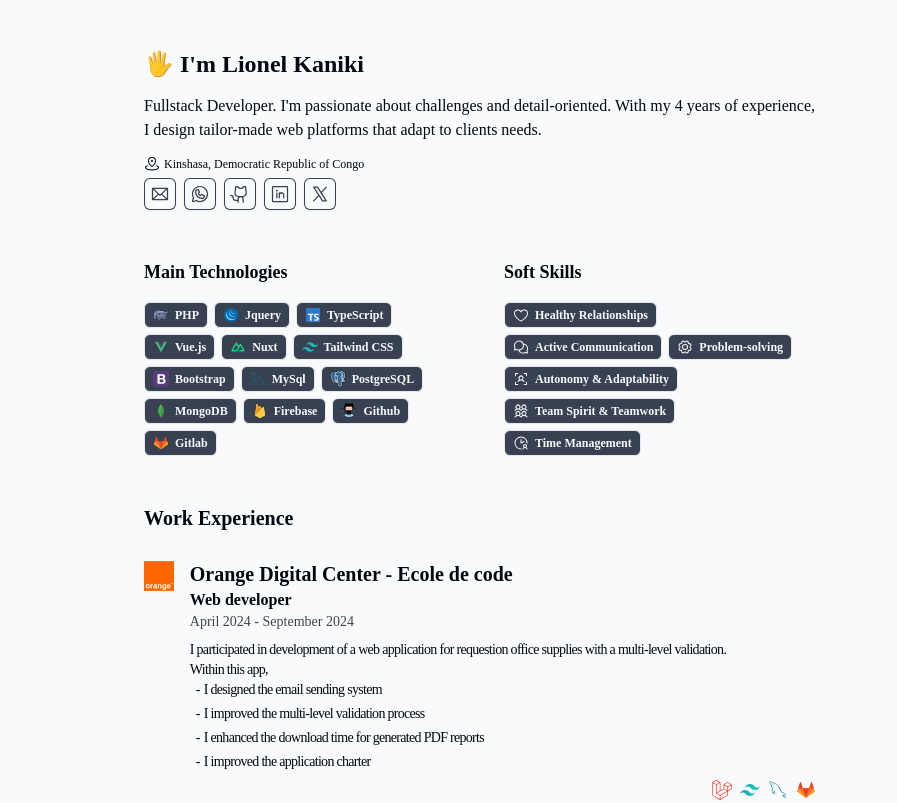
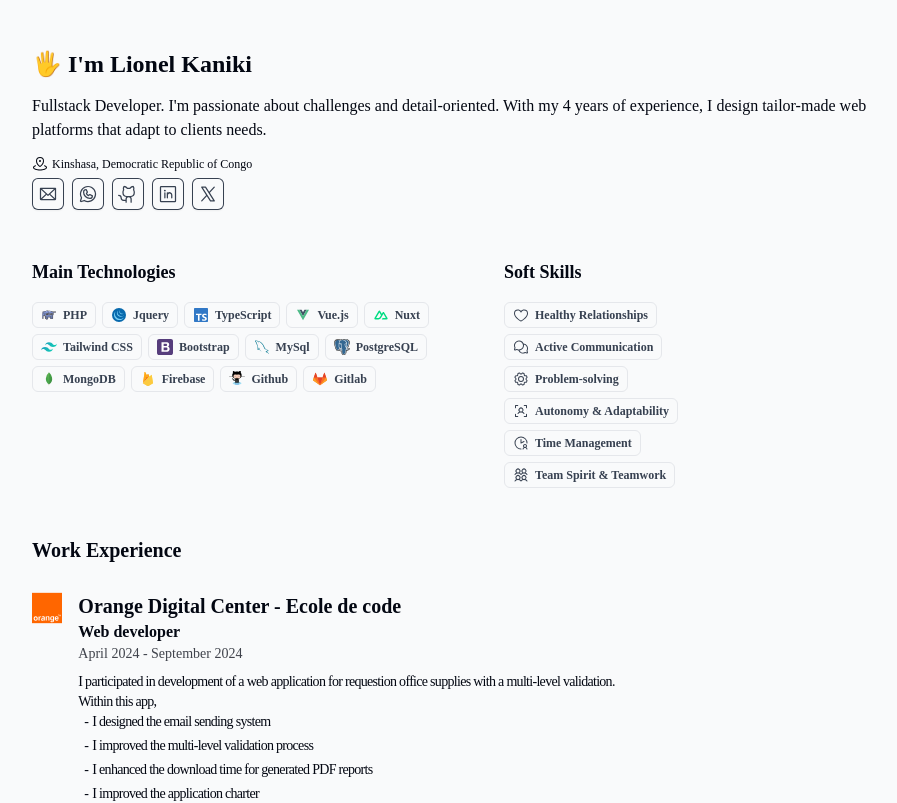
Before and after one commit to mr-leo44/portfoleo, a Nuxt app: page / in a window 1280 px wide. Shown: the top 803 px of the page, without its empty margins (160-1057 px from the left). Built offline with nearby package versions, Linux system fonts and the light colour scheme.

Commit message:
update index.vue

```diff
--- a/pages/index.vue
+++ b/pages/index.vue
@@ -1,5 +1,5 @@
 <template>
-  <div class="max-w-2xl relative w-full mx-auto py-8 xl:py-12 px-6 xl:px-0">
+  <div class="max-w-4xl relative w-full mx-auto py-8 xl:py-12 px-6 xl:px-0">
     <!-- Header -->
     <header>
       <div class="flex flex-col gap-8 xl:gap-28">
@@ -12,19 +12,19 @@
           </div>
           <!-- Credentials -->
           <div class="flex items-center gap-2">
-            <button title="CLiquez pour copier mon adresse mail" type="button" class="focus:outline-none focus-visible:outline-0 disabled:cursor-not-allowed disabled:opacity-75 aria-disabled:cursor-not-allowed aria-disabled:opacity-75 flex-shrink-0 font-medium rounded-md text-sm gap-x-1.5 p-1.5 shadow-sm ring-1 ring-inset ring-gray-700 dark:ring-gray-300 text-gray-700 dark:text-gray-50 hover:text-gray-50 hover:bg-gray-900 disabled:bg-gray-50 aria-disabled:bg-gray-50 dark:bg-gray-800 dark:hover:bg-gray-100 dark:hover:text-gray-700 dark:disabled:bg-gray-800 dark:aria-disabled:bg-gray-800 focus-visible:ring-2 focus-visible:ring-gray-500 dark:focus-visible:ring-gray-400 inline-flex items-center">
+            <button title="Go to copy my email address" type="button" class="focus:outline-none focus-visible:outline-0 disabled:cursor-not-allowed disabled:opacity-75 aria-disabled:cursor-not-allowed aria-disabled:opacity-75 flex-shrink-0 font-medium rounded-md text-sm gap-x-1.5 p-1.5 shadow-sm ring-1 ring-inset ring-gray-700 dark:ring-gray-300 text-gray-700 dark:text-gray-50 hover:text-gray-50 hover:bg-gray-900 disabled:bg-gray-50 aria-disabled:bg-gray-50 dark:bg-gray-800 dark:hover:bg-gray-100 dark:hover:text-gray-700 dark:disabled:bg-gray-800 dark:aria-disabled:bg-gray-800 focus-visible:ring-2 focus-visible:ring-gray-500 dark:focus-visible:ring-gray-400 inline-flex items-center">
               <Icon name="ph:envelope" class="shrink-0 w-5 h-5" />
             </button>
-            <button title="Cliquez pour copier mon numero de téléphone" class="focus:outline-none focus-visible:outline-0 disabled:cursor-not-allowed disabled:opacity-75 aria-disabled:cursor-not-allowed aria-disabled:opacity-75 flex-shrink-0 font-medium rounded-md text-sm gap-x-1.5 p-1.5 shadow-sm ring-1 ring-inset ring-gray-700 dark:ring-gray-300 text-gray-700 dark:text-gray-50 hover:text-gray-50  hover:bg-gray-900 disabled:bg-gray-50 aria-disabled:bg-gray-50 dark:bg-gray-800 dark:hover:bg-gray-100 dark:hover:text-gray-700 dark:disabled:bg-gray-800 dark:aria-disabled:bg-gray-800 focus-visible:ring-2 focus-visible:ring-gray-500 dark:focus-visible:ring-gray-400 inline-flex items-center">
+            <button title="Go to copy my phone number" class="focus:outline-none focus-visible:outline-0 disabled:cursor-not-allowed disabled:opacity-75 aria-disabled:cursor-not-allowed aria-disabled:opacity-75 flex-shrink-0 font-medium rounded-md text-sm gap-x-1.5 p-1.5 shadow-sm ring-1 ring-inset ring-gray-700 dark:ring-gray-300 text-gray-700 dark:text-gray-50 hover:text-gray-50  hover:bg-gray-900 disabled:bg-gray-50 aria-disabled:bg-gray-50 dark:bg-gray-800 dark:hover:bg-gray-100 dark:hover:text-gray-700 dark:disabled:bg-gray-800 dark:aria-disabled:bg-gray-800 focus-visible:ring-2 focus-visible:ring-gray-500 dark:focus-visible:ring-gray-400 inline-flex items-center">
               <Icon name="ph:whatsapp-logo" class="shrink-0 w-5 h-5" />
             </button>
-            <NuxtLink title="Aller vers mon Github" href="https://github.com/mr-leo44" target="_blank" rel="noopener noreferrer" class="focus:outline-none focus-visible:outline-0 disabled:cursor-not-allowed disabled:opacity-75 aria-disabled:cursor-not-allowed aria-disabled:opacity-75 flex-shrink-0 font-medium rounded-md text-sm gap-x-1.5 p-1.5 shadow-sm ring-1 ring-inset ring-gray-700 dark:ring-gray-300 text-gray-700 dark:text-gray-50 hover:text-gray-50 hover:bg-gray-900 disabled:bg-gray-50 aria-disabled:bg-gray-50 dark:bg-gray-800 dark:hover:bg-gray-100 dark:hover:text-gray-700 dark:disabled:bg-gray-800 dark:aria-disabled:bg-gray-800 focus-visible:ring-2 focus-visible:ring-gray-500 dark:focus-visible:ring-gray-400 inline-flex items-center">
+            <NuxtLink title="GO to my Github" href="https://github.com/mr-leo44" target="_blank" rel="noopener noreferrer" class="focus:outline-none focus-visible:outline-0 disabled:cursor-not-allowed disabled:opacity-75 aria-disabled:cursor-not-allowed aria-disabled:opacity-75 flex-shrink-0 font-medium rounded-md text-sm gap-x-1.5 p-1.5 shadow-sm ring-1 ring-inset ring-gray-700 dark:ring-gray-300 text-gray-700 dark:text-gray-50 hover:text-gray-50 hover:bg-gray-900 disabled:bg-gray-50 aria-disabled:bg-gray-50 dark:bg-gray-800 dark:hover:bg-gray-100 dark:hover:text-gray-700 dark:disabled:bg-gray-800 dark:aria-disabled:bg-gray-800 focus-visible:ring-2 focus-visible:ring-gray-500 dark:focus-visible:ring-gray-400 inline-flex items-center">
               <Icon name="ph:github-logo" class="shrink-0 w-5 h-5" />
             </NuxtLink>
-            <NuxtLink title="Aller vers mon profil Linkedin" href="https://linkedin.com/in/mr-leo44" target="_blank" rel="noopener noreferrer" class="focus:outline-none focus-visible:outline-0 disabled:cursor-not-allowed disabled:opacity-75 aria-disabled:cursor-not-allowed aria-disabled:opacity-75 flex-shrink-0 font-medium rounded-md text-sm gap-x-1.5 p-1.5 shadow-sm ring-1 ring-inset ring-gray-700 dark:ring-gray-300 text-gray-700 dark:text-gray-50 hover:text-gray-50 hover:bg-gray-900 disabled:bg-gray-50 aria-disabled:bg-gray-50 dark:bg-gray-800 dark:hover:bg-gray-100 dark:hover:text-gray-700 dark:disabled:bg-gray-800 dark:aria-disabled:bg-gray-800 focus-visible:ring-2 focus-visible:ring-gray-500 dark:focus-visible:ring-gray-400 inline-flex items-center">
+            <NuxtLink title="Go to my Linkedin profile" href="https://linkedin.com/in/mr-leo44" target="_blank" rel="noopener noreferrer" class="focus:outline-none focus-visible:outline-0 disabled:cursor-not-allowed disabled:opacity-75 aria-disabled:cursor-not-allowed aria-disabled:opacity-75 flex-shrink-0 font-medium rounded-md text-sm gap-x-1.5 p-1.5 shadow-sm ring-1 ring-inset ring-gray-700 dark:ring-gray-300 text-gray-700 dark:text-gray-50 hover:text-gray-50 hover:bg-gray-900 disabled:bg-gray-50 aria-disabled:bg-gray-50 dark:bg-gray-800 dark:hover:bg-gray-100 dark:hover:text-gray-700 dark:disabled:bg-gray-800 dark:aria-disabled:bg-gray-800 focus-visible:ring-2 focus-visible:ring-gray-500 dark:focus-visible:ring-gray-400 inline-flex items-center">
               <Icon name="ph:linkedin-logo" class="shrink-0 w-5 h-5" />
             </NuxtLink>
-            <NuxtLink title="Aller vers mon profil X" href="https://twitter.com/drewlionel" target="_blank" rel="noopener noreferrer" class="focus:outline-none focus-visible:outline-0 disabled:cursor-not-allowed disabled:opacity-75 aria-disabled:cursor-not-allowed aria-disabled:opacity-75 flex-shrink-0 font-medium rounded-md text-sm gap-x-1.5 p-1.5 shadow-sm ring-1 ring-inset ring-gray-700 dark:ring-gray-300 text-gray-700 dark:text-gray-50 hover:text-gray-50 hover:bg-gray-900 disabled:bg-gray-50 aria-disabled:bg-gray-50 dark:bg-gray-800 dark:hover:bg-gray-100 dark:hover:text-gray-700 dark:disabled:bg-gray-800 dark:aria-disabled:bg-gray-800 focus-visible:ring-2 focus-visible:ring-gray-500 dark:focus-visible:ring-gray-400 inline-flex items-center">
+            <NuxtLink title="Go to my X profile" href="https://twitter.com/drewlionel" target="_blank" rel="noopener noreferrer" class="focus:outline-none focus-visible:outline-0 disabled:cursor-not-allowed disabled:opacity-75 aria-disabled:cursor-not-allowed aria-disabled:opacity-75 flex-shrink-0 font-medium rounded-md text-sm gap-x-1.5 p-1.5 shadow-sm ring-1 ring-inset ring-gray-700 dark:ring-gray-300 text-gray-700 dark:text-gray-50 hover:text-gray-50 hover:bg-gray-900 disabled:bg-gray-50 aria-disabled:bg-gray-50 dark:bg-gray-800 dark:hover:bg-gray-100 dark:hover:text-gray-700 dark:disabled:bg-gray-800 dark:aria-disabled:bg-gray-800 focus-visible:ring-2 focus-visible:ring-gray-500 dark:focus-visible:ring-gray-400 inline-flex items-center">
               <Icon name="ph:x-logo" class="shrink-0 w-5 h-5" />
             </NuxtLink>
           </div>
@@ -33,14 +33,14 @@
     </header>
 
     <main class="flex flex-col gap-y-12 mt-12">
-      <div class="grid grid-cols-1 md:grid-cols-2 gap-12">
+      <div class="grid grid-cols-1 md:grid-cols-2 gap-12 w-full">
       <!-- Techno -->
         <div class="flex flex-col gap-y-4">
           <h3 class="font-bold text-lg">
             Main Technologies
           </h3>
           <div class="flex flex-wrap gap-1.5">
-            <div class="inline-flex items-center font-medium rounded-md text-xs px-2 py-1 gap-1 text-gray-50 bg-gray-700 hover:bg-gray-900 dark:bg-gray-900 dark:text-gray-50 dark:hover:bg-gray-100 dark:hover:text-gray-700 border dark:border-gray-200">
+            <div class="inline-flex items-center font-medium rounded-md text-xs px-2 py-1 gap-1 text-gray-700 bg-gray-50 hover:bg-gray-900 hover:text-white dark:bg-gray-900 dark:text-gray-50 dark:hover:bg-gray-100 dark:hover:text-gray-700 border dark:border-gray-200">
               <div class="flex items-center gap-1.5">
                 <div class="shrink-0 size-4">
                   <img src="~/assets/img/technos/php.svg" alt="logo">
@@ -48,7 +48,7 @@
                 <div class="whitespace-nowrap font-semibold">PHP</div>
               </div>
             </div>
-            <div class="inline-flex items-center font-medium rounded-md text-xs px-2 py-1 gap-1 text-gray-50 bg-gray-700 hover:bg-gray-900 dark:bg-gray-900 dark:text-gray-50 dark:hover:bg-gray-100 dark:hover:text-gray-700 border dark:border-gray-200">
+            <div class="inline-flex items-center font-medium rounded-md text-xs px-2 py-1 gap-1 text-gray-700 bg-gray-50 hover:bg-gray-900 hover:text-white dark:bg-gray-900 dark:text-gray-50 dark:hover:bg-gray-100 dark:hover:text-gray-700 border dark:border-gray-200">
               <div class="flex items-center gap-1.5">
                 <div class="shrink-0 size-4">
                   <img src="~/assets/img/technos/jquery.svg" alt="logo">
@@ -56,7 +56,7 @@
                 <div class="whitespace-nowrap font-semibold">Jquery</div>
               </div>
             </div>
-            <div class="inline-flex items-center font-medium rounded-md text-xs px-2 py-1 gap-1 text-gray-50 bg-gray-700 hover:bg-gray-900 dark:bg-gray-900 dark:text-gray-50 dark:hover:bg-gray-100 dark:hover:text-gray-700 border dark:border-gray-200">
+            <div class="inline-flex items-center font-medium rounded-md text-xs px-2 py-1 gap-1 text-gray-700 bg-gray-50 hover:bg-gray-900 hover:text-white dark:bg-gray-900 dark:text-gray-50 dark:hover:bg-gray-100 dark:hover:text-gray-700 border dark:border-gray-200">
               <div class="flex items-center gap-1.5">
                 <div class="shrink-0 size-4">
                   <img src="~/assets/img/technos/typescript.svg" alt="logo">
@@ -64,7 +64,7 @@
                 <div class="whitespace-nowrap font-semibold">TypeScript</div>
               </div>
             </div>
-            <div class="inline-flex items-center font-medium rounded-md text-xs px-2 py-1 gap-1 text-gray-50 bg-gray-700 hover:bg-gray-900 dark:bg-gray-900 dark:text-gray-50 dark:hover:bg-gray-100 dark:hover:text-gray-700 border dark:border-gray-200">
+            <div class="inline-flex items-center font-medium rounded-md text-xs px-2 py-1 gap-1 text-gray-700 bg-gray-50 hover:bg-gray-900 hover:text-white dark:bg-gray-900 dark:text-gray-50 dark:hover:bg-gray-100 dark:hover:text-gray-700 border dark:border-gray-200">
               <div class="flex items-center gap-1.5">
                 <div class="shrink-0 size-4">
                   <img src="~/assets/img/technos/vuejs.svg" alt="logo">
@@ -72,7 +72,7 @@
                 <div class="whitespace-nowrap font-semibold">Vue.js</div>
               </div>
             </div>
-            <div class="inline-flex items-center font-medium rounded-md text-xs px-2 py-1 gap-1 text-gray-50 bg-gray-700 hover:bg-gray-900 dark:bg-gray-900 dark:text-gray-50 dark:hover:bg-gray-100 dark:hover:text-gray-700 border dark:border-gray-200">
+            <div class="inline-flex items-center font-medium rounded-md text-xs px-2 py-1 gap-1 text-gray-700 bg-gray-50 hover:bg-gray-900 hover:text-white dark:bg-gray-900 dark:text-gray-50 dark:hover:bg-gray-100 dark:hover:text-gray-700 border dark:border-gray-200">
               <div class="flex items-center gap-1.5">
                 <div class="shrink-0 size-4">
                   <img src="~/assets/img/technos/nuxt.svg" alt="logo">
@@ -80,7 +80,7 @@
                 <div class="whitespace-nowrap font-semibold">Nuxt</div>
               </div>
             </div>
-            <div class="inline-flex items-center font-medium rounded-md text-xs px-2 py-1 gap-1 text-gray-50 bg-gray-700 hover:bg-gray-900 dark:bg-gray-900 dark:text-gray-50 dark:hover:bg-gray-100 dark:hover:text-gray-700 border dark:border-gray-200">
+            <div class="inline-flex items-center font-medium rounded-md text-xs px-2 py-1 gap-1 text-gray-700 bg-gray-50 hover:bg-gray-900 hover:text-white dark:bg-gray-900 dark:text-gray-50 dark:hover:bg-gray-100 dark:hover:text-gray-700 border dark:border-gray-200">
               <div class="flex items-center gap-1.5">
                 <div class="shrink-0 size-4">
                   <img src="~/assets/img/technos/tailwindcss.svg" alt="logo">
@@ -88,7 +88,7 @@
                 <div class="whitespace-nowrap font-semibold">Tailwind CSS</div>
               </div>
             </div>
-            <div class="inline-flex items-center font-medium rounded-md text-xs px-2 py-1 gap-1 text-gray-50 bg-gray-700 hover:bg-gray-900 dark:bg-gray-900 dark:text-gray-50 dark:hover:bg-gray-100 dark:hover:text-gray-700 border dark:border-gray-200">
+            <div class="inline-flex items-center font-medium rounded-md text-xs px-2 py-1 gap-1 text-gray-700 bg-gray-50 hover:bg-gray-900 hover:text-white dark:bg-gray-900 dark:text-gray-50 dark:hover:bg-gray-100 dark:hover:text-gray-700 border dark:border-gray-200">
               <div class="flex items-center gap-1.5">
                 <div class="shrink-0 size-4">
                   <img src="~/assets/img/technos/bootstrap.svg" alt="logo">
@@ -96,7 +96,7 @@
                 <div class="whitespace-nowrap font-semibold">Bootstrap</div>
               </div>
             </div>
-            <div class="inline-flex items-center font-medium rounded-md text-xs px-2 py-1 gap-1 text-gray-50 bg-gray-700 hover:bg-gray-900 dark:bg-gray-900 dark:text-gray-50 dark:hover:bg-gray-100 dark:hover:text-gray-700 border dark:border-gray-200">
+            <div class="inline-flex items-center font-medium rounded-md text-xs px-2 py-1 gap-1 text-gray-700 bg-gray-50 hover:bg-gray-900 hover:text-white dark:bg-gray-900 dark:text-gray-50 dark:hover:bg-gray-100 dark:hover:text-gray-700 border dark:border-gray-200">
               <div class="flex items-center gap-1.5">
                 <div class="shrink-0 size-4">
                   <img src="~/assets/img/technos/mysql.svg" alt="logo">
@@ -104,7 +104,7 @@
                 <div class="whitespace-nowrap font-semibold">MySql</div>
               </div>
             </div>
-            <div class="inline-flex items-center font-medium rounded-md text-xs px-2 py-1 gap-1 text-gray-50 bg-gray-700 hover:bg-gray-900 dark:bg-gray-900 dark:text-gray-50 dark:hover:bg-gray-100 dark:hover:text-gray-700 border dark:border-gray-200">
+            <div class="inline-flex items-center font-medium rounded-md text-xs px-2 py-1 gap-1 text-gray-700 bg-gray-50 hover:bg-gray-900 hover:text-white dark:bg-gray-900 dark:text-gray-50 dark:hover:bg-gray-100 dark:hover:text-gray-700 border dark:border-gray-200">
               <div class="flex items-center gap-1.5">
                 <div class="shrink-0 size-4">
                   <img src="~/assets/img/technos/postgres.svg" alt="logo">
@@ -112,7 +112,7 @@
                 <div class="whitespace-nowrap font-semibold">PostgreSQL</div>
               </div>
             </div>
-            <div class="inline-flex items-center font-medium rounded-md text-xs px-2 py-1 gap-1 text-gray-50 bg-gray-700 hover:bg-gray-900 dark:bg-gray-900 dark:text-gray-50 dark:hover:bg-gray-100 dark:hover:text-gray-700 border dark:border-gray-200">
+            <div class="inline-flex items-center font-medium rounded-md text-xs px-2 py-1 gap-1 text-gray-700 bg-gray-50 hover:bg-gray-900 hover:text-white dark:bg-gray-900 dark:text-gray-50 dark:hover:bg-gray-100 dark:hover:text-gray-700 border dark:border-gray-200">
               <div class="flex items-center gap-1.5">
                 <div class="shrink-0 size-4">
                   <img src="~/assets/img/technos/mongo.svg" alt="logo">
@@ -120,7 +120,7 @@
                 <div class="whitespace-nowrap font-semibold">MongoDB</div>
               </div>
             </div>
-            <div class="inline-flex items-center font-medium rounded-md text-xs px-2 py-1 gap-1 text-gray-50 bg-gray-700 hover:bg-gray-900 dark:bg-gray-900 dark:text-gray-50 dark:hover:bg-gray-100 dark:hover:text-gray-700 border dark:border-gray-200">
+            <div class="inline-flex items-center font-medium rounded-md text-xs px-2 py-1 gap-1 text-gray-700 bg-gray-50 hover:bg-gray-900 hover:text-white dark:bg-gray-900 dark:text-gray-50 dark:hover:bg-gray-100 dark:hover:text-gray-700 border dark:border-gray-200">
               <div class="flex items-center gap-1.5">
                 <div class="shrink-0 size-4">
                   <img src="~/assets/img/technos/firebase.svg" alt="logo">
@@ -128,7 +128,7 @@
                 <div class="whitespace-nowrap font-semibold">Firebase</div>
               </div>
             </div>
-            <div class="inline-flex items-center font-medium rounded-md text-xs px-2 py-1 gap-1 text-gray-50 bg-gray-700 hover:bg-gray-900 dark:bg-gray-900 dark:text-gray-50 dark:hover:bg-gray-100 dark:hover:text-gray-700 border dark:border-gray-200">
+            <div class="inline-flex items-center font-medium rounded-md text-xs px-2 py-1 gap-1 text-gray-700 bg-gray-50 hover:bg-gray-900 hover:text-white dark:bg-gray-900 dark:text-gray-50 dark:hover:bg-gray-100 dark:hover:text-gray-700 border dark:border-gray-200">
               <div class="flex items-center gap-1.5">
                 <div class="shrink-0 size-4">
                   <img src="~/assets/img/technos/github-octocat.svg" alt="logo">
@@ -136,7 +136,7 @@
                 <div class="whitespace-nowrap font-semibold">Github</div>
               </div>
             </div>
-            <div class="inline-flex items-center font-medium rounded-md text-xs px-2 py-1 gap-1 text-gray-50 bg-gray-700 hover:bg-gray-900 dark:bg-gray-900 dark:text-gray-50 dark:hover:bg-gray-100 dark:hover:text-gray-700 border dark:border-gray-200">
+            <div class="inline-flex items-center font-medium rounded-md text-xs px-2 py-1 gap-1 text-gray-700 bg-gray-50 hover:bg-gray-900 hover:text-white dark:bg-gray-900 dark:text-gray-50 dark:hover:bg-gray-100 dark:hover:text-gray-700 border dark:border-gray-200">
               <div class="flex items-center gap-1.5">
                 <div class="shrink-0 size-4">
                   <img src="~/assets/img/technos/gitlab.svg" alt="logo">
@@ -148,45 +148,45 @@
         </div>
 
         <!-- Skills -->
-        <div class="flex flex-col gap-y-4">
+        <div class="flex flex-col gap-y-4 w-[40%]">
           <h3 class="font-bold text-lg">
             Soft Skills
           </h3>
           <div class="flex flex-wrap gap-1.5">
-            <div class="inline-flex items-center font-medium rounded-md text-xs px-2 py-1 gap-1 text-gray-50 bg-gray-700 hover:bg-gray-900 dark:bg-gray-900 dark:text-gray-50 dark:hover:bg-gray-100 dark:hover:text-gray-700 border dark:border-gray-200">
+            <div class="inline-flex items-center font-medium rounded-md text-xs px-2 py-1 gap-1 text-gray-700 bg-gray-50 hover:bg-gray-900 hover:text-white dark:bg-gray-900 dark:text-gray-50 dark:hover:bg-gray-100 dark:hover:text-gray-700 border dark:border-gray-200">
               <div class="flex items-center gap-1.5">
                 <Icon class="shrink-0 size-4" name="ph:heart" />
                 <div class="whitespace-nowrap font-semibold">Healthy Relationships</div>
               </div>
             </div>
-            <div class="inline-flex items-center font-medium rounded-md text-xs px-2 py-1 gap-1 text-gray-50 bg-gray-700 hover:bg-gray-900 dark:bg-gray-900 dark:text-gray-50 dark:hover:bg-gray-100 dark:hover:text-gray-700 border dark:border-gray-200">
+            <div class="inline-flex items-center font-medium rounded-md text-xs px-2 py-1 gap-1 text-gray-700 bg-gray-50 hover:bg-gray-900 hover:text-white dark:bg-gray-900 dark:text-gray-50 dark:hover:bg-gray-100 dark:hover:text-gray-700 border dark:border-gray-200">
               <div class="flex items-center gap-1.5">
                 <Icon class="shrink-0 size-4" name="ph:chats-circle" />
                 <div class="whitespace-nowrap font-semibold">Active Communication</div>
               </div>
             </div>
-            <div class="inline-flex items-center font-medium rounded-md text-xs px-2 py-1 gap-1 text-gray-50 bg-gray-700 hover:bg-gray-900 dark:bg-gray-900 dark:text-gray-50 dark:hover:bg-gray-100 dark:hover:text-gray-700 border dark:border-gray-200">
+            <div class="inline-flex items-center font-medium rounded-md text-xs px-2 py-1 gap-1 text-gray-700 bg-gray-50 hover:bg-gray-900 hover:text-white dark:bg-gray-900 dark:text-gray-50 dark:hover:bg-gray-100 dark:hover:text-gray-700 border dark:border-gray-200">
               <div class="flex items-center gap-1.5">
                 <Icon class="shrink-0 size-4" name="ph:gear" />
                 <div class="whitespace-nowrap font-semibold">Problem-solving</div>
               </div>
             </div>
-            <div class="inline-flex items-center font-medium rounded-md text-xs px-2 py-1 gap-1 text-gray-50 bg-gray-700 hover:bg-gray-900 dark:bg-gray-900 dark:text-gray-50 dark:hover:bg-gray-100 dark:hover:text-gray-700 border dark:border-gray-200">
+            <div class="inline-flex items-center font-medium rounded-md text-xs px-2 py-1 gap-1 text-gray-700 bg-gray-50 hover:bg-gray-900 hover:text-white dark:bg-gray-900 dark:text-gray-50 dark:hover:bg-gray-100 dark:hover:text-gray-700 border dark:border-gray-200">
               <div class="flex items-center gap-1.5">
                 <Icon class="shrink-0 size-4" name="ph:user-focus" />
                 <div class="whitespace-nowrap font-semibold">Autonomy & Adaptability</div>
               </div>
             </div>
-            <div class="inline-flex items-center font-medium rounded-md text-xs px-2 py-1 gap-1 text-gray-50 bg-gray-700 hover:bg-gray-900 dark:bg-gray-900 dark:text-gray-50 dark:hover:bg-gray-100 dark:hover:text-gray-700 border dark:border-gray-200">
+            <div class="inline-flex items-center font-medium rounded-md text-xs px-2 py-1 gap-1 text-gray-700 bg-gray-50 hover:bg-gray-900 hover:text-white dark:bg-gray-900 dark:text-gray-50 dark:hover:bg-gray-100 dark:hover:text-gray-700 border dark:border-gray-200">
+              <div class="flex items-center gap-1.5">
+                <Icon class="shrink-0 size-4" name="ph:clock-user" />
+                <div class="whitespace-nowrap font-semibold">Time Management</div>
+              </div>
+            </div>
+            <div class="inline-flex items-center font-medium rounded-md text-xs px-2 py-1 gap-1 text-gray-700 bg-gray-50 hover:bg-gray-900 hover:text-white dark:bg-gray-900 dark:text-gray-50 dark:hover:bg-gray-100 dark:hover:text-gray-700 border dark:border-gray-200">
               <div class="flex items-center gap-1.5">
                 <Icon class="shrink-0 size-4" name="ph:users-four" />
                 <div class="whitespace-nowrap font-semibold">Team Spirit & Teamwork</div>
-              </div>
-            </div>
-            <div class="inline-flex items-center font-medium rounded-md text-xs px-2 py-1 gap-1 text-gray-50 bg-gray-700 hover:bg-gray-900 dark:bg-gray-900 dark:text-gray-50 dark:hover:bg-gray-100 dark:hover:text-gray-700 border dark:border-gray-200">
-              <div class="flex items-center gap-1.5">
-                <Icon class="shrink-0 size-4" name="ph:clock-user" />
-                <div class="whitespace-nowrap font-semibold">Time Management</div>
               </div>
             </div>
           </div>
```
